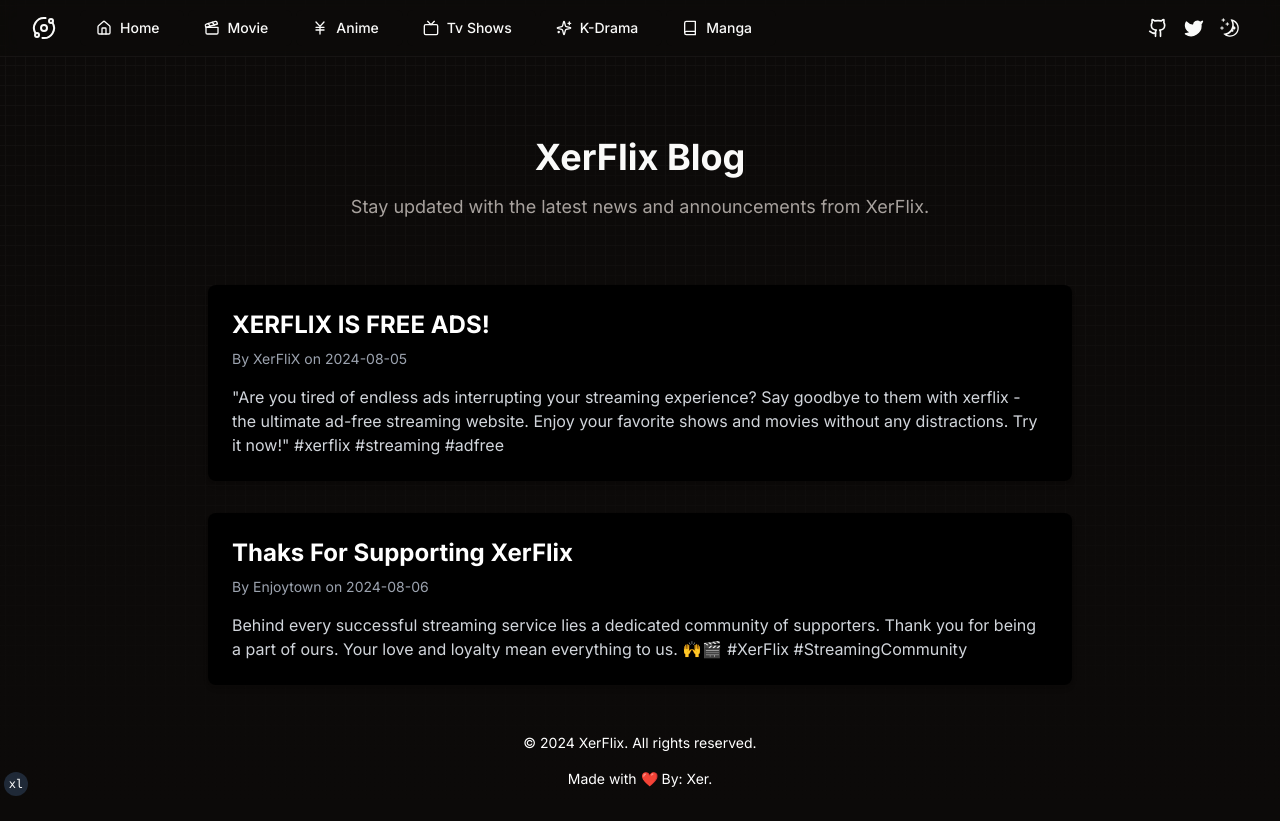
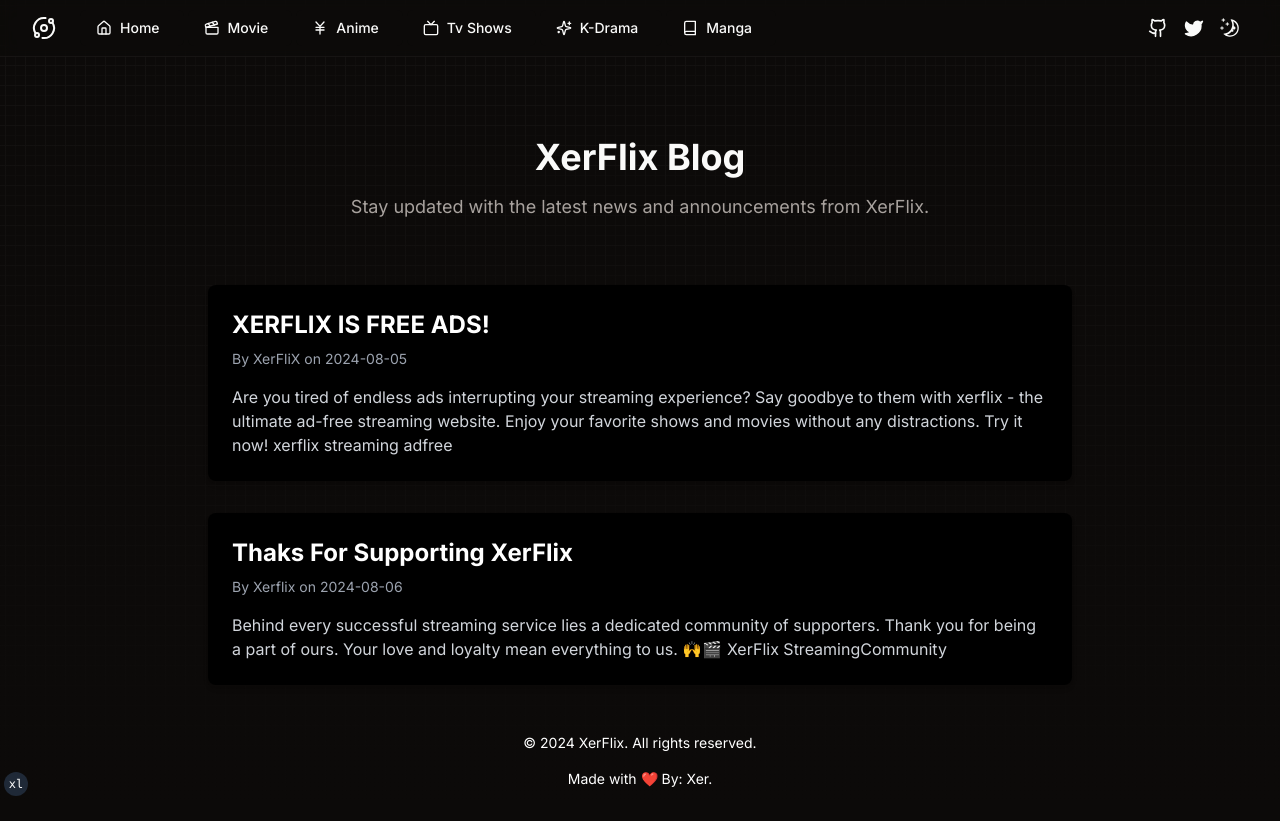
Before and after one commit to anixer0/xerflix10, a Next.js app: page /blog in a window 1280 px wide. Built offline with nearby package versions, Linux system fonts and the light colour scheme.

Commit message:
Update page.tsx

```diff
--- a/app/blog/page.tsx
+++ b/app/blog/page.tsx
@@ -24,7 +24,7 @@
     content: (
       <>
         <p>
-          "Are you tired of endless ads interrupting your streaming experience? Say goodbye to them with xerflix - the ultimate ad-free streaming website. Enjoy your favorite shows and movies without any distractions. Try it now!" #xerflix #streaming #adfree
+          Are you tired of endless ads interrupting your streaming experience? Say goodbye to them with xerflix - the ultimate ad-free streaming website. Enjoy your favorite shows and movies without any distractions. Try it now! xerflix streaming adfree
         </p>
       </>
     ),
@@ -36,11 +36,11 @@
     content: (
       <>
         <p>
-          Behind every successful streaming service lies a dedicated community of supporters. Thank you for being a part of ours. Your love and loyalty mean everything to us. 🙌🎬 #XerFlix #StreamingCommunity
+          Behind every successful streaming service lies a dedicated community of supporters. Thank you for being a part of ours. Your love and loyalty mean everything to us. 🙌🎬 XerFlix StreamingCommunity
         </p>
       </>
     ),
-    author: "Enjoytown",
+    author: "Xerflix",
     date: "2024-08-06",
   },
 ];
```
